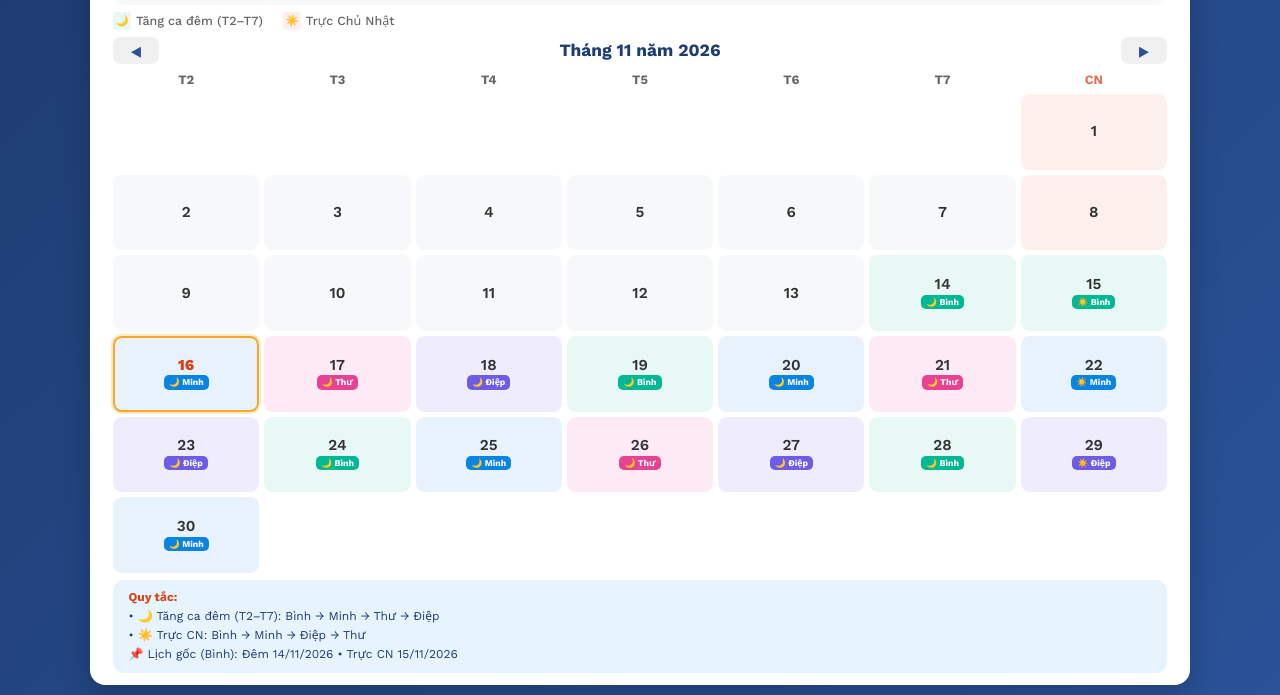
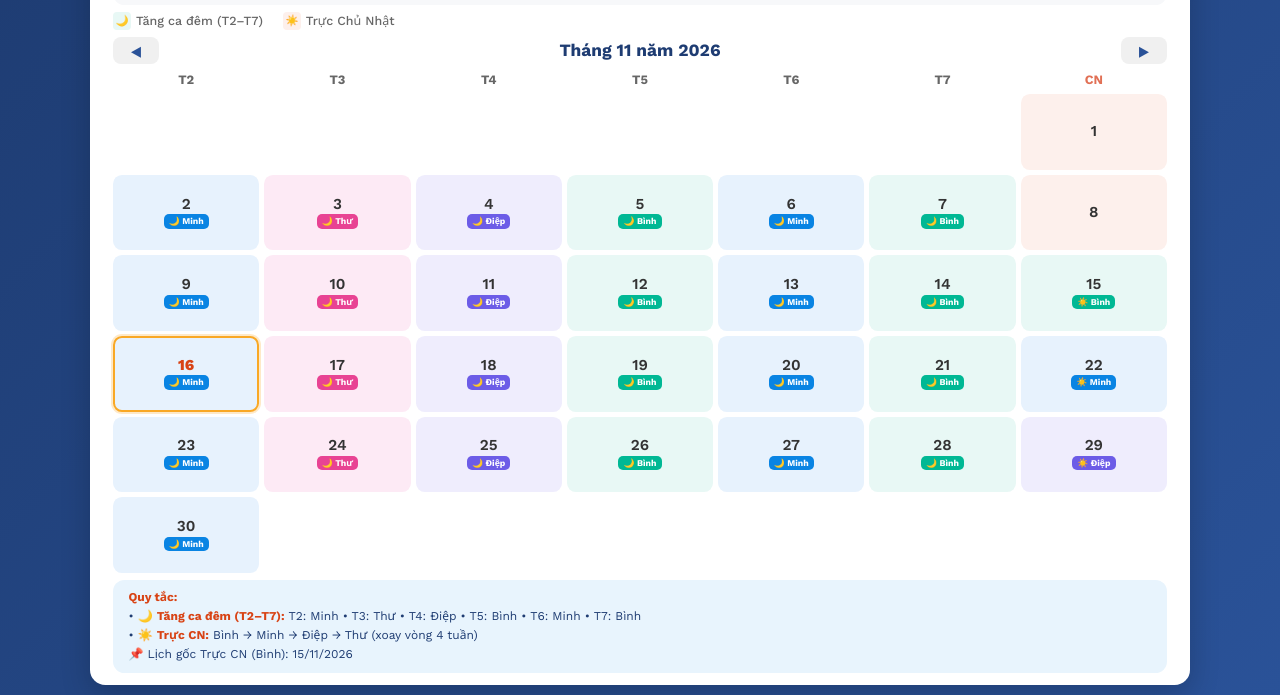
Before and after one commit to BinhPo21/lichTangCaThietKe, a plain HTML site: page index.html in a window 1280 px wide. Shown: the part 105-800 px from the top of the page. Drawn offline with nearby package versions, Linux system fonts and the light colour scheme.

Commit message:
Update index.html

```diff
--- a/index.html
+++ b/index.html
@@ -293,7 +293,7 @@
 </div>
 
 <script>
-  const CYCLE_NIGHT = 4;
+  // ============ CẤU HÌNH ============
   const CYCLE_SUNDAY = 28;
 
   const PEOPLE = {
@@ -304,53 +304,42 @@
   };
   const PERSON_LIST = ['Bình', 'Minh', 'Điệp', 'Thư'];
 
+  // ===== LỊCH TRỰC CN (XOAY VÒNG) =====
   const SUNDAY_ORDER = ['Bình', 'Minh', 'Điệp', 'Thư'];
-  const NIGHT_ORDER = ['Bình', 'Minh', 'Thư', 'Điệp'];
+  const BASE_SUNDAY = new Date(2026, 10, 15); // 15/11/2026 - Bình
 
-  const BASE_NIGHT = new Date(2026, 10, 14);
-  const BASE_SUNDAY = new Date(2026, 10, 15);
+  // ===== LỊCH TĂNG CA ĐÊM (CỐ ĐỊNH THEO THỨ) =====
+  // getDay(): 1=T2, 2=T3, 3=T4, 4=T5, 5=T6, 6=T7, 0=CN
+  const NIGHT_SCHEDULE = {
+    1: 'Minh',  // T2
+    2: 'Thư',   // T3
+    3: 'Điệp',  // T4
+    4: 'Bình',  // T5
+    5: 'Minh',  // T6
+    6: 'Bình',  // T7
+    // 0: null  // CN nghỉ
+  };
 
-  // Mặc định mở đúng tháng hiện tại của máy
+  // Mặc định mở đúng tháng hiện tại
   let currentMonth = new Date();
   currentMonth.setDate(1);
   currentMonth.setHours(0, 0, 0, 0);
 
-  function addDays(d, n) {
-    const r = new Date(d);
-    r.setDate(r.getDate() + n);
-    return r;
-  }
   function daysBetween(a, b) {
     return Math.round((b - a) / 86400000);
   }
 
-  function workingDaysBetween(start, end) {
-    if (end <= start) return 0;
-    let count = 0;
-    let cur = new Date(start);
-    cur.setHours(0, 0, 0, 0);
-    const endD = new Date(end);
-    endD.setHours(0, 0, 0, 0);
-    while (cur < endD) {
-      cur = addDays(cur, 1);
-      if (cur.getDay() !== 0) count++;
-    }
-    return count;
-  }
-
+  // ============ LẤY TÊN NGƯỜI TRỰC ============
   function nightOwner(date) {
-    if (date.getDay() === 0) return null;
-    const d = new Date(date); d.setHours(0,0,0,0);
-    const b = new Date(BASE_NIGHT); b.setHours(0,0,0,0);
-    if (d < b) return null;
-    return NIGHT_ORDER[workingDaysBetween(b, d) % 4];
+    const dayOfWeek = date.getDay();
+    return NIGHT_SCHEDULE[dayOfWeek] || null;
   }
 
   function sundayOwner(date) {
     if (date.getDay() !== 0) return null;
     const d = new Date(date); d.setHours(0,0,0,0);
     const b = new Date(BASE_SUNDAY); b.setHours(0,0,0,0);
-    if (d < b) return null;
+    if (d < b) return null; // Trước ngày gốc thì chưa có lịch
     const weeks = daysBetween(b, d) / 7;
     return SUNDAY_ORDER[Math.round(weeks) % 4];
   }
@@ -433,6 +422,7 @@
       const nOwner = nightOwner(date);
       const sOwner = sundayOwner(date);
 
+      // Ưu tiên hiển thị nền theo ca đêm, nếu không có ca đêm (như CN) thì hiện nền theo ca CN
       if (nOwner) div.style.background = PEOPLE[nOwner].light;
 
       if (nOwner) {
@@ -460,14 +450,13 @@
 
   function renderInfo() {
     const box = document.getElementById('infoBox');
-    const nightDate = BASE_NIGHT.toLocaleDateString('vi-VN');
     const sundayDate = BASE_SUNDAY.toLocaleDateString('vi-VN');
 
     box.innerHTML = `
       <strong>Quy tắc:</strong>
-      <span class="order-line">• 🌙 Tăng ca đêm (T2–T7): ${NIGHT_ORDER.join(' → ')}</span>
-      <span class="order-line">• ☀️ Trực CN: ${SUNDAY_ORDER.join(' → ')}</span>
-      <span class="order-line">📌 Lịch gốc (Bình): Đêm ${nightDate} • Trực CN ${sundayDate}</span>
+      <span class="order-line">• 🌙 <strong>Tăng ca đêm (T2–T7):</strong> T2: Minh • T3: Thư • T4: Điệp • T5: Bình • T6: Minh • T7: Bình</span>
+      <span class="order-line">• ☀️ <strong>Trực CN:</strong> ${SUNDAY_ORDER.join(' → ')} (xoay vòng 4 tuần)</span>
+      <span class="order-line">📌 Lịch gốc Trực CN (Bình): ${sundayDate}</span>
     `;
   }
 
```
